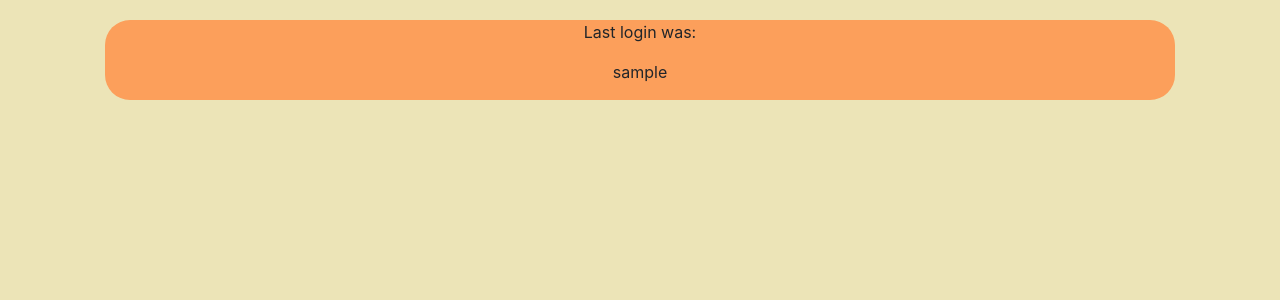
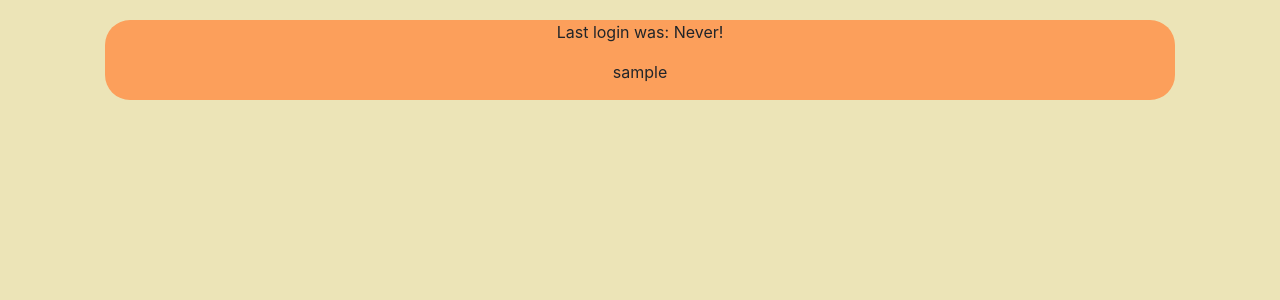
Before and after one commit to ColeyG/coles_content_management_system, a PHP site: page /admin_index.php in a window 1280 px wide. Shown: the part 80-380 px from the top of the page. Run offline with PHP 8.4, Linux system fonts and the light colour scheme; the visitor is signed in with stand-in values (Sample User, id 1); data that the repository does not hold is empty.

Commit message:
null time fix

```diff
--- a/admin/admin_index.php
+++ b/admin/admin_index.php
@@ -37,6 +37,7 @@ require_once('phpscripts/connect.php');
     <div class="container">
         <div id="cmsContainer" class="beige flexInDown">
         <?php
+            if($lastDateTime==""){$lastDateTime="Never!";}
             echo "<p>Last login was: ".$lastDateTime."</p>";
             // echo date('G');
             echo "<p>".$dayMessage."{$_SESSION['users_name']}"."</p>";
```
